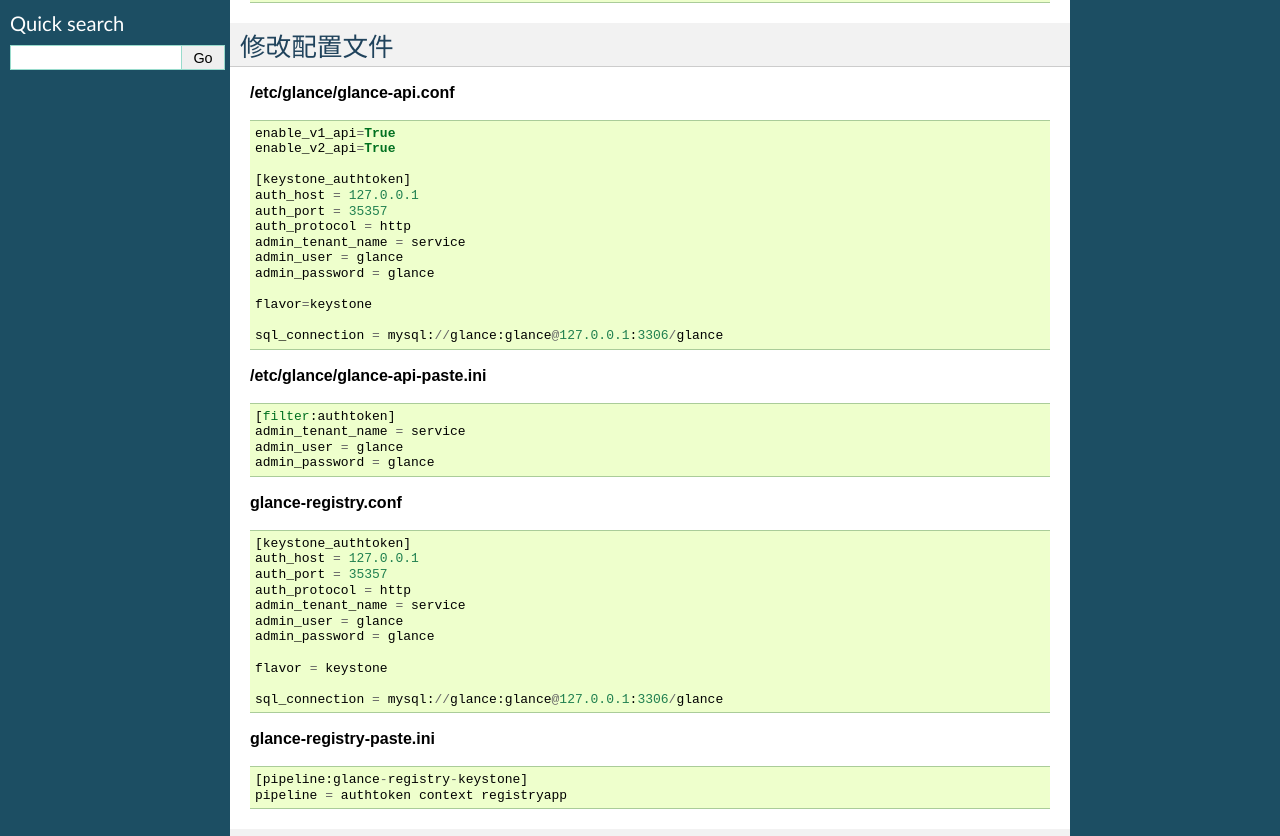
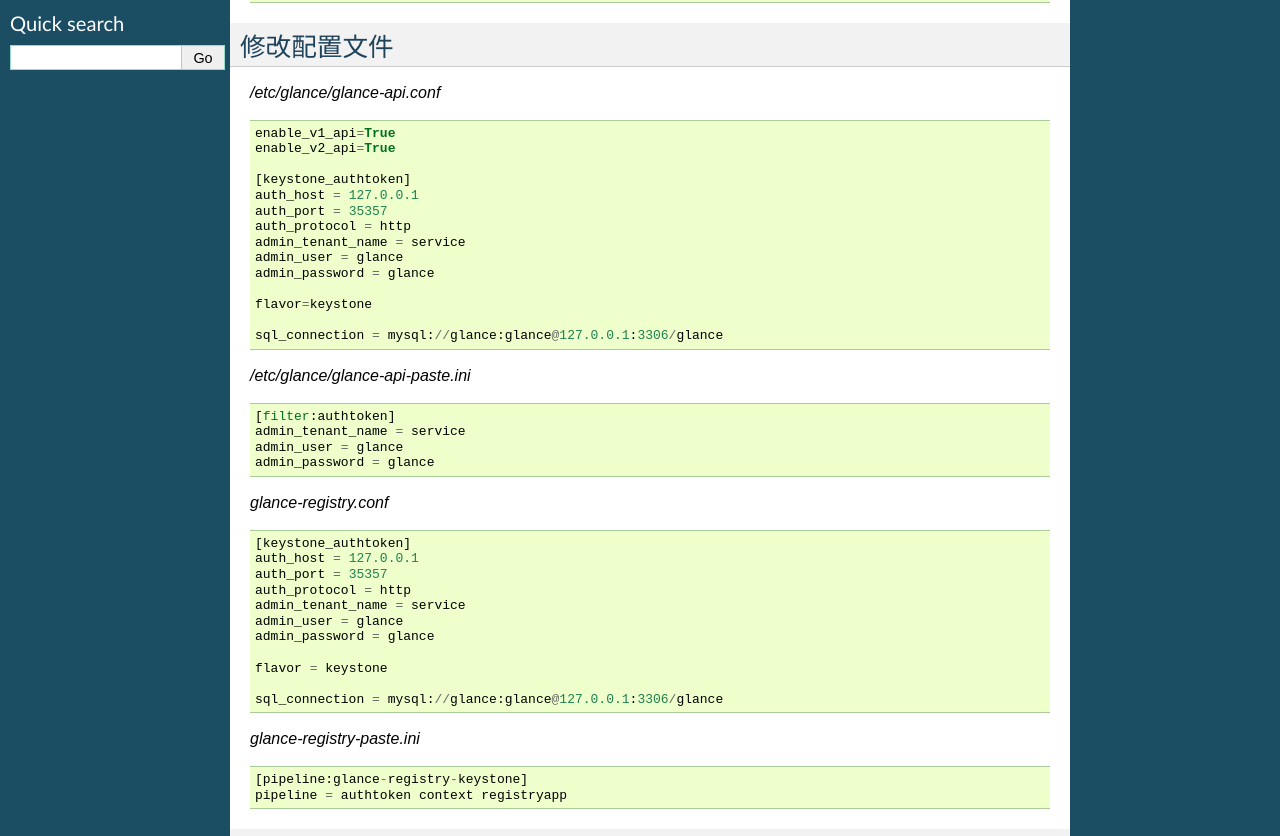
Before and after one commit to hongruiqi/openstack-on-centos6, a Sphinx documentation site: the page built from docs/glance.rst, in a window 1280 px wide. Shown: the part 433-1269 px from the top of the page. Built offline with Sphinx 7.4.7, drawn with Linux system fonts in a browser that asks for light colours.

```diff
--- a/docs/glance.rst
+++ b/docs/glance.rst
@@ -26,7 +26,7 @@
 修改配置文件
 ----------
 
-**/etc/glance/glance-api.conf** ::
+*/etc/glance/glance-api.conf* ::
 
     enable_v1_api=True
     enable_v2_api=True
@@ -43,14 +43,14 @@
 
     sql_connection = mysql://glance:glance@127.0.0.1:3306/glance
 
-**/etc/glance/glance-api-paste.ini** ::
+*/etc/glance/glance-api-paste.ini* ::
 
     [filter:authtoken]
     admin_tenant_name = service
     admin_user = glance
     admin_password = glance
 
-**glance-registry.conf** ::
+*glance-registry.conf* ::
 
     [keystone_authtoken]
     auth_host = 127.0.0.1
@@ -64,7 +64,7 @@
 
     sql_connection = mysql://glance:glance@127.0.0.1:3306/glance
 
-**glance-registry-paste.ini** ::
+*glance-registry-paste.ini* ::
 
     [pipeline:glance-registry-keystone]
     pipeline = authtoken context registryapp
```
